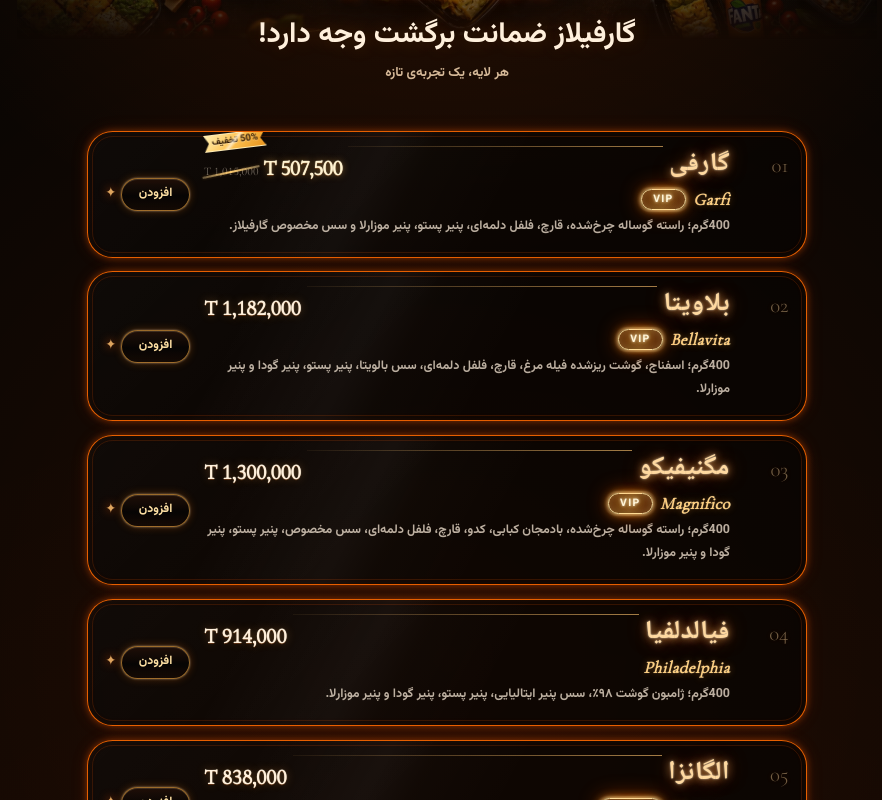
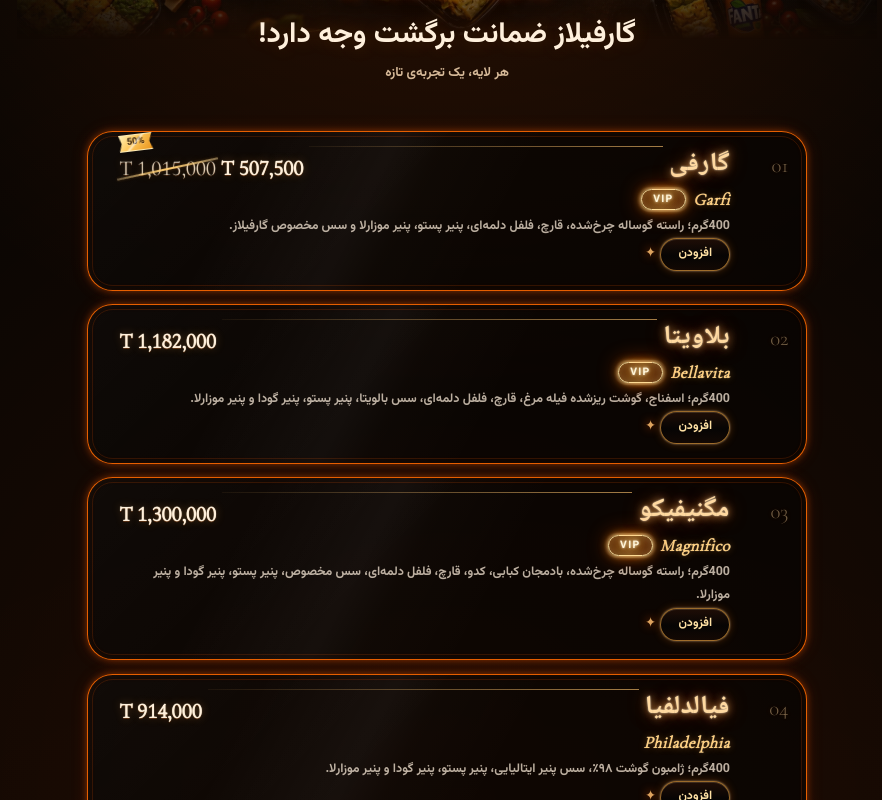
Before and after one commit to mahmoodknds/Garfilas, a Next.js app: page / in a window 1280 px wide. Shown: the part 1080-1880 px from the top of the page, without its empty margins (193-1075 px from the left). Built offline with nearby package versions, Linux system fonts and the light colour scheme.

Commit message:
fix(menu): keep name leader and price row stable on add

```diff
--- a/components/sections/Menu/MenuSection.tsx
+++ b/components/sections/Menu/MenuSection.tsx
@@ -107,17 +107,17 @@ export default function MenuSection() {
                   <span className={styles.leader} aria-hidden="true" />
                   <div className={styles.priceBlock}>
                     {item.discountPercent && (
-                      <span className={styles.discountRibbon}>
-                        {item.discountPercent}% تخفیف
+                      <span className={styles.discountRibbon} aria-label={`${item.discountPercent} percent off`}>
+                        {item.discountPercent}%
                       </span>
                     )}
                     <div className={styles.priceRow} dir="ltr">
                       {item.discountPercent && (
-                        <span className={styles.originalPrice}>
+                        <span className={`${styles.price} ${styles.originalPrice}`}>
                           T {item.price.toLocaleString("en-US")}
                         </span>
                       )}
-                      <span className={`${styles.price} ${item.discountPercent ? styles.discountedPrice : ""}`} dir="ltr">
+                      <span className={styles.price} dir="ltr">
                         T {getCurrentPrice(item).toLocaleString("en-US")}
                       </span>
                     </div>
@@ -131,7 +131,6 @@ export default function MenuSection() {
                 </div>
                 <p className={styles.description}>{item.description}</p>
 
-              </div>
                 <div className={styles.cardActions}>
                   <MenuQuantityControl
                     className={styles.menuQuantityControl}
@@ -149,6 +148,7 @@ export default function MenuSection() {
                   />
                   <span className={styles.mark} aria-hidden="true">✦</span>
                 </div>
+              </div>
             </MenuScrollReveal>
           ))}
         </ul>
```
Lines whose indentation alone changed are shown as unchanged.
